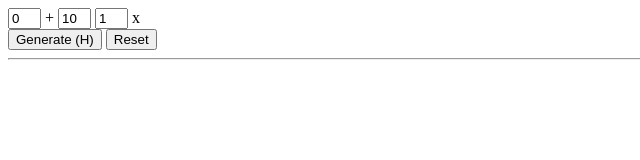
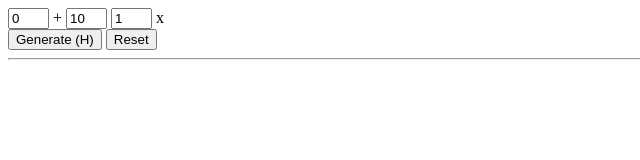
Before and after one commit to iterami/RNG.htm, a plain HTML site: page index.htm in a window 1280 px wide. Shown: the full height of the page, 0-640 px from the left. Drawn offline with Linux system fonts and the light colour scheme.

Commit message:
increased text input size

```diff
--- a/index.htm
+++ b/index.htm
@@ -3,10 +3,10 @@
 <title>RNG</title>
 <link href=css/rng.css rel=stylesheet>
 
-<input id=base size=1 value=0>
+<input id=base size=2 value=0>
 +
-<input id=range size=1 value=10>
-<input id=repeat size=1 value=1>
+<input id=range size=2 value=10>
+<input id=repeat size=2 value=1>
 x
 <br>
 <input onclick=random_number() type=button value="Generate (H)">
```
